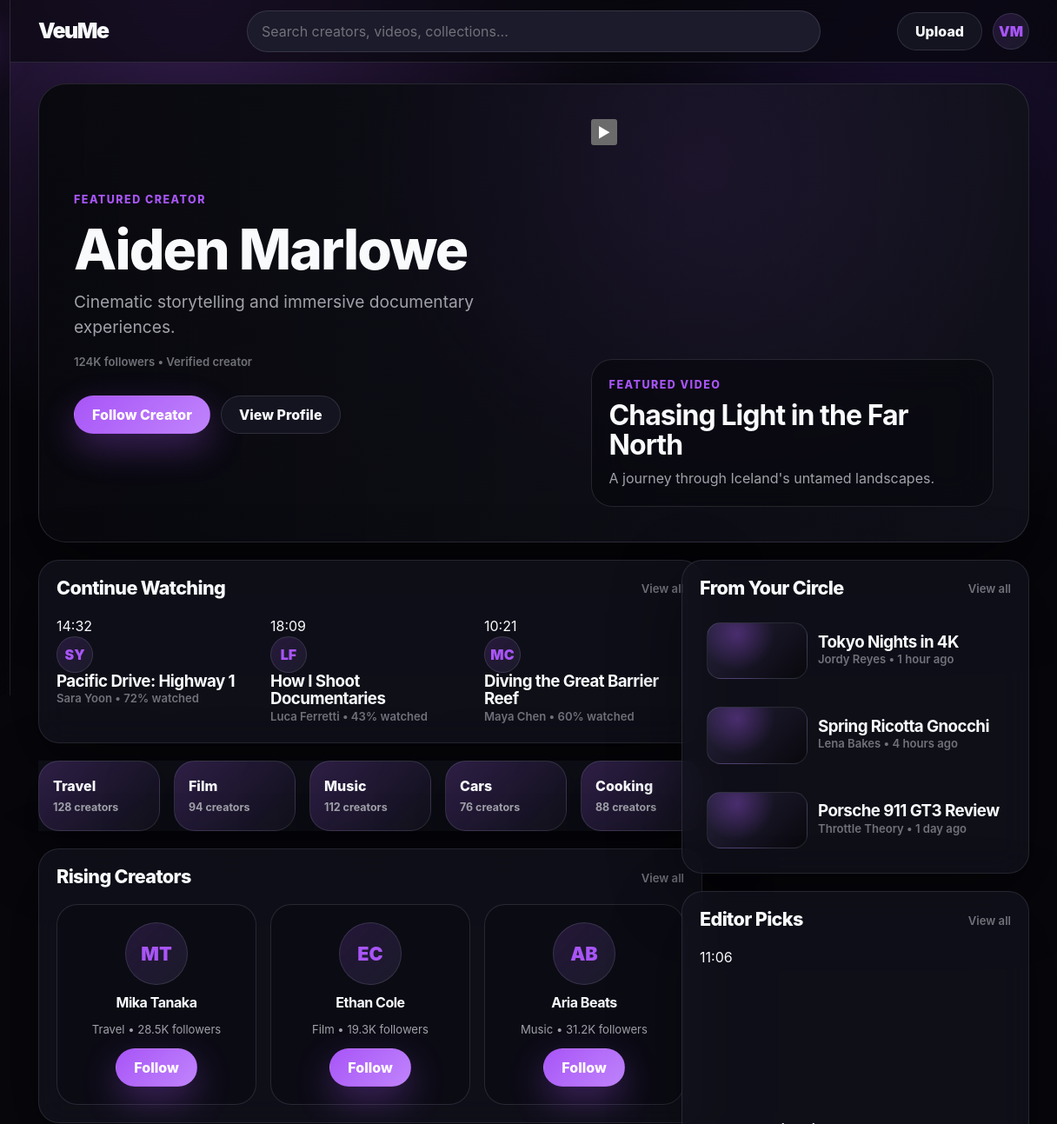
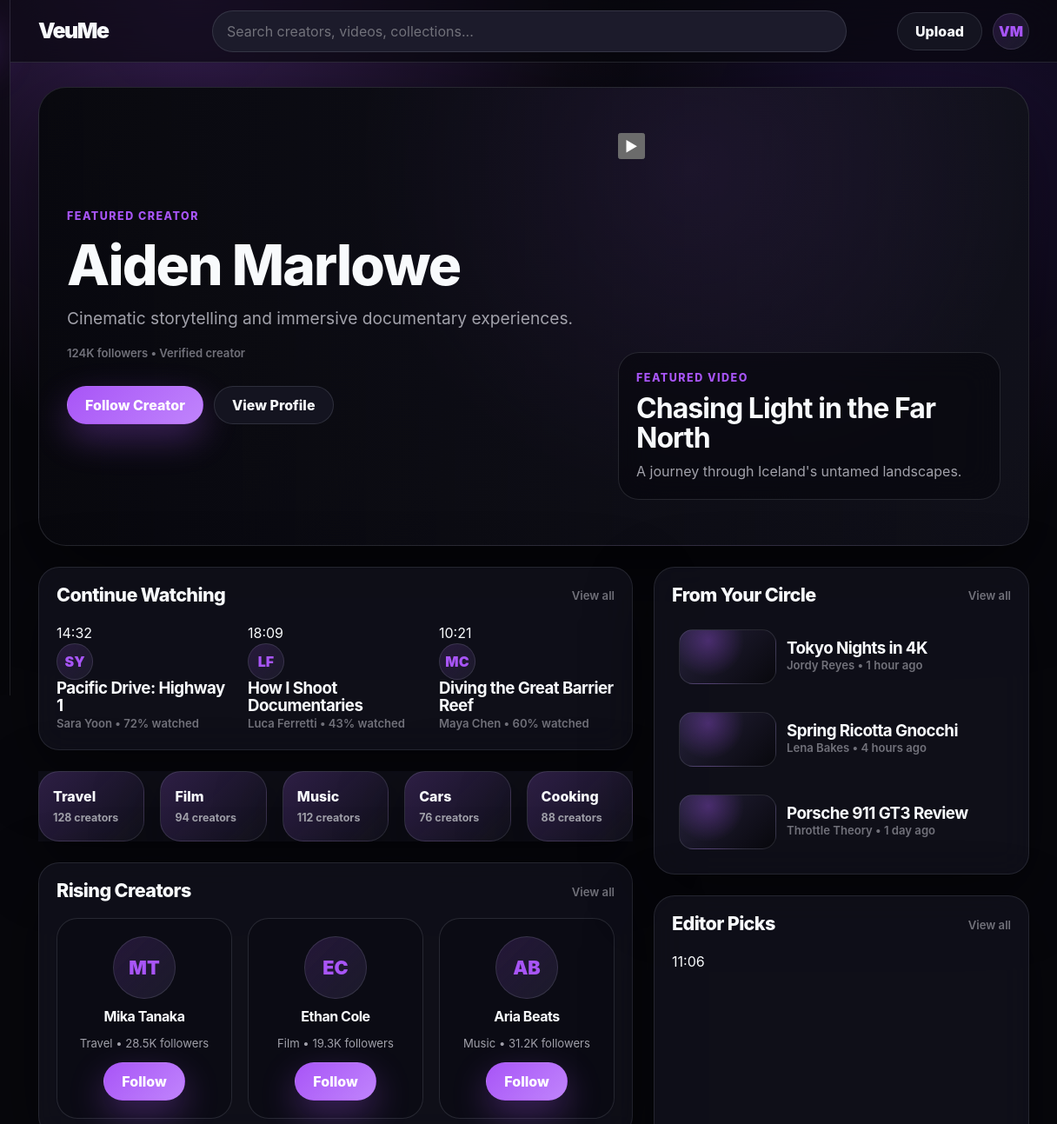
Before and after one commit to Emanuel628/Project-Purple, a website: page public/index.html in a window 1280 px wide. Shown: the top 1293 px of the page at 87% size, 64-1280 px from the left. Drawn offline with Linux system fonts and the light colour scheme.

Commit message:
Optimize desktop mobile layout numbers

```diff
--- a/public/css/pages/home.css
+++ b/public/css/pages/home.css
@@ -13,12 +13,18 @@ body.force-desktop {
 }
 
 body.force-desktop .home-shell {
-  min-width: 1180px;
-  grid-template-columns: 76px minmax(0, 1fr) !important;
+  width: 1440px;
+  max-width: none;
+  grid-template-columns: 76px 1364px !important;
+}
+
+body.force-desktop .app-main {
+  width: 1364px;
 }
 
 body.force-desktop .page-content {
-  min-width: 1104px;
+  width: 1364px;
+  min-width: 1364px;
 }
 
 .side-rail {
@@ -35,19 +41,7 @@ body.force-desktop .page-content {
 }
 
 .rail-brand { display: grid; place-items: center; }
-
-.rail-logo {
-  display: grid;
-  width: 42px;
-  height: 42px;
-  place-items: center;
-  border-radius: 16px;
-  background: linear-gradient(135deg, var(--brand), var(--brand-hover));
-  color: var(--white);
-  font-weight: 950;
-  box-shadow: 0 18px 46px var(--brand-glow);
-}
-
+.rail-logo { display: grid; width: 42px; height: 42px; place-items: center; border-radius: 16px; background: linear-gradient(135deg, var(--brand), var(--brand-hover)); color: var(--white); font-weight: 950; box-shadow: 0 18px 46px var(--brand-glow); }
 .home-shell .rail-nav { align-content: start; gap: var(--space-4); }
 .home-shell .rail-link { font-size: 0; }
 .home-shell .rail-link::first-letter { font-size: 0.78rem; }
@@ -58,42 +52,30 @@ body.force-desktop .page-content {
   top: 0;
   z-index: 40;
   display: grid;
-  grid-template-columns: minmax(120px, 220px) minmax(280px, 1fr) minmax(220px, auto);
+  grid-template-columns: 180px minmax(420px, 1fr) 190px;
   gap: var(--space-5);
   align-items: center;
   min-height: 72px;
-  padding: 0 clamp(var(--space-5), 4vw, var(--space-8));
+  padding: 0 32px;
   border-bottom: 1px solid var(--border-soft);
   background: rgba(7, 7, 12, 0.62);
   backdrop-filter: blur(24px);
 }
 
-.brand-wordmark {
-  color: var(--text-main);
-  font-size: 1.55rem;
-  font-weight: 950;
-  letter-spacing: -0.06em;
-}
+.brand-wordmark { color: var(--text-main); font-size: 1.55rem; font-weight: 950; letter-spacing: -0.06em; }
+.brand-wordmark::first-letter { color: var(--brand); }
+.topbar-right { display: flex; justify-content: end; align-items: center; gap: var(--space-3); }
 
-.brand-wordmark::first-letter { color: var(--brand); }
-
-.topbar-right {
-  display: flex;
-  justify-content: end;
-  align-items: center;
-  gap: var(--space-3);
-}
-
-.page-content { padding: var(--space-6) clamp(var(--space-5), 4vw, var(--space-8)) var(--space-10); }
-.home-page { display: grid; gap: var(--space-5); }
+.page-content { padding: 28px 32px 48px; }
+.home-page { display: grid; gap: 24px; }
 
 .hero-feature {
   display: grid;
-  grid-template-columns: minmax(0, 0.92fr) minmax(320px, 0.78fr);
-  gap: clamp(var(--space-6), 5vw, var(--space-12));
-  min-height: 330px;
+  grid-template-columns: 1fr 440px;
+  gap: 40px;
+  min-height: 420px;
   overflow: hidden;
-  padding: clamp(var(--space-6), 5vw, var(--space-10));
+  padding: 52px 32px;
   border-radius: var(--radius-xl);
   background:
     linear-gradient(90deg, rgba(7, 7, 12, 0.88), rgba(20, 20, 32, 0.66)),
@@ -102,184 +84,61 @@ body.force-desktop .page-content {
   box-shadow: var(--shadow-strong);
 }
 
-.hero-copy {
-  display: grid;
-  align-content: center;
-  gap: var(--space-4);
-}
+.hero-copy { display: grid; align-content: center; gap: var(--space-4); }
+.hero-copy .page-title { max-width: 620px; font-size: clamp(2.4rem, 5vw, 5.8rem); }
+.hero-actions { display: flex; flex-wrap: wrap; gap: var(--space-3); margin-top: var(--space-3); }
+.hero-preview { display: grid; align-content: center; gap: var(--space-4); }
+.hero-preview .player-shell { min-height: 236px; border-radius: var(--radius-lg); }
 
-.hero-copy .page-title {
-  max-width: 620px;
-  font-size: clamp(2.4rem, 5vw, 5.8rem);
-}
-
-.hero-actions {
-  display: flex;
-  flex-wrap: wrap;
-  gap: var(--space-3);
-  margin-top: var(--space-3);
-}
-
-.hero-preview {
-  display: grid;
-  align-items: center;
-  gap: var(--space-4);
-}
-
-.hero-preview .player-shell { min-height: 260px; border-radius: var(--radius-lg); }
-
-.featured-video-caption {
-  display: grid;
-  gap: var(--space-2);
-  padding: var(--space-5);
-  border: 1px solid var(--border-soft);
-  border-radius: var(--radius-lg);
-  background: rgba(7, 7, 12, 0.54);
-  backdrop-filter: blur(18px);
-}
-
-.featured-video-caption h2 {
-  color: var(--text-main);
-  font-size: clamp(1.35rem, 3vw, 2rem);
-}
+.featured-video-caption { display: grid; gap: var(--space-2); padding: var(--space-5); border: 1px solid var(--border-soft); border-radius: var(--radius-lg); background: rgba(7, 7, 12, 0.54); backdrop-filter: blur(18px); }
+.featured-video-caption h2 { color: var(--text-main); font-size: clamp(1.35rem, 3vw, 2rem); }
 
 .home-dashboard-grid {
   display: grid;
-  grid-template-columns: minmax(0, 1.35fr) minmax(320px, 0.75fr);
-  gap: var(--space-5);
+  grid-template-columns: minmax(0, 820px) 432px;
+  gap: 24px;
   align-items: start;
 }
 
 .dashboard-main,
-.dashboard-side {
-  display: grid;
-  gap: var(--space-5);
-}
-
-.home-panel {
-  border-color: rgba(203, 213, 225, 0.12);
-  background: rgba(20, 20, 32, 0.68);
-  backdrop-filter: blur(18px);
-}
-
+.dashboard-side { display: grid; gap: 24px; min-width: 0; }
+.dashboard-side { width: 432px; }
+.home-panel { border-color: rgba(203, 213, 225, 0.12); background: rgba(20, 20, 32, 0.68); backdrop-filter: blur(18px); }
 .home-panel .section-title { font-size: clamp(1.05rem, 2vw, 1.35rem); }
 
-.compact-video-grid {
-  display: grid;
-  grid-template-columns: repeat(3, minmax(0, 1fr));
-  gap: var(--space-4);
-}
-
-.home-page .video-card { transition: transform var(--transition-base), opacity var(--transition-base); }
+.compact-video-grid { display: grid; grid-template-columns: repeat(3, minmax(0, 1fr)); gap: 18px; }
+.home-page .video-card { min-width: 0; transition: transform var(--transition-base), opacity var(--transition-base); }
 .home-page .video-card:hover,
 .mini-creator:hover,
 .collection-pill:hover,
 .stack-video:hover,
 .featured-pick:hover { transform: translateY(-3px); }
 
-.collections-strip {
-  display: grid;
-  grid-template-columns: repeat(5, minmax(140px, 1fr));
-  gap: var(--space-4);
-}
+.collections-strip { display: grid; grid-template-columns: repeat(5, minmax(0, 1fr)); gap: 18px; }
+.collection-pill { display: grid; min-height: 74px; align-content: center; gap: var(--space-1); padding: var(--space-4); border: 1px solid var(--border-soft); border-radius: var(--radius-lg); background: linear-gradient(135deg, rgba(168, 85, 247, 0.18), transparent), rgba(20, 20, 32, 0.76); color: var(--text-main); font-weight: 850; box-shadow: var(--shadow-soft); transition: transform var(--transition-base), border-color var(--transition-base), background var(--transition-base); }
+.collection-pill span { color: var(--text-muted); font-size: 0.78rem; font-weight: 700; }
+.collection-pill:hover { border-color: var(--brand-soft); background: linear-gradient(135deg, rgba(168, 85, 247, 0.26), transparent), rgba(28, 27, 43, 0.9); }
 
-.collection-pill {
-  display: grid;
-  min-height: 74px;
-  align-content: center;
-  gap: var(--space-1);
-  padding: var(--space-4);
-  border: 1px solid var(--border-soft);
-  border-radius: var(--radius-lg);
-  background:
-    linear-gradient(135deg, rgba(168, 85, 247, 0.18), transparent),
-    rgba(20, 20, 32, 0.76);
-  color: var(--text-main);
-  font-weight: 850;
-  box-shadow: var(--shadow-soft);
-  transition: transform var(--transition-base), border-color var(--transition-base), background var(--transition-base);
-}
-
-.collection-pill span {
-  color: var(--text-muted);
-  font-size: 0.78rem;
-  font-weight: 700;
-}
-
-.collection-pill:hover {
-  border-color: var(--brand-soft);
-  background:
-    linear-gradient(135deg, rgba(168, 85, 247, 0.26), transparent),
-    rgba(28, 27, 43, 0.9);
-}
-
-.creator-row-grid {
-  display: grid;
-  grid-template-columns: repeat(3, minmax(0, 1fr));
-  gap: var(--space-4);
-}
-
-.mini-creator {
-  display: grid;
-  justify-items: center;
-  gap: var(--space-3);
-  padding: var(--space-5);
-  border: 1px solid var(--border-soft);
-  border-radius: var(--radius-lg);
-  background: rgba(7, 7, 12, 0.28);
-  text-align: center;
-  transition: transform var(--transition-base), border-color var(--transition-base), background var(--transition-base);
-}
-
+.creator-row-grid { display: grid; grid-template-columns: repeat(3, minmax(0, 1fr)); gap: 18px; }
+.mini-creator { display: grid; justify-items: center; gap: var(--space-3); min-width: 0; padding: var(--space-5); border: 1px solid var(--border-soft); border-radius: var(--radius-lg); background: rgba(7, 7, 12, 0.28); text-align: center; transition: transform var(--transition-base), border-color var(--transition-base), background var(--transition-base); }
 .mini-creator h3 { color: var(--text-main); font-size: 1rem; }
 .mini-creator p { font-size: 0.82rem; }
 .mini-creator:hover { border-color: var(--brand-soft); background: rgba(168, 85, 247, 0.12); }
 
 .stack-list { display: grid; gap: var(--space-4); }
-
-.stack-video {
-  display: grid;
-  grid-template-columns: 116px minmax(0, 1fr);
-  gap: var(--space-3);
-  align-items: center;
-  padding: var(--space-2);
-  border-radius: var(--radius-md);
-  transition: transform var(--transition-base), background var(--transition-base);
-}
-
+.stack-video { display: grid; grid-template-columns: 112px minmax(0, 1fr); gap: var(--space-3); align-items: center; padding: var(--space-2); border-radius: var(--radius-md); transition: transform var(--transition-base), background var(--transition-base); }
 .stack-video:hover { background: rgba(168, 85, 247, 0.08); }
-
-.stack-thumb {
-  aspect-ratio: 16 / 9;
-  border: 1px solid var(--border-soft);
-  border-radius: var(--radius-md);
-  background:
-    radial-gradient(circle at 30% 20%, var(--brand-glow), transparent 45%),
-    linear-gradient(135deg, #25213a, #08080d);
-}
-
+.stack-thumb { aspect-ratio: 16 / 9; border: 1px solid var(--border-soft); border-radius: var(--radius-md); background: radial-gradient(circle at 30% 20%, var(--brand-glow), transparent 45%), linear-gradient(135deg, #25213a, #08080d); }
 .featured-pick { display: grid; gap: var(--space-3); transition: transform var(--transition-base); }
 .featured-pick .video-thumb { min-height: 190px; }
 
-.view-mode-footer {
-  display: flex;
-  justify-content: center;
-  padding-top: var(--space-4);
-}
-
-.view-mode-toggle {
-  border: 0;
-  background: transparent;
-  color: var(--text-faint);
-  font-size: 0.82rem;
-  font-weight: 700;
-  transition: color var(--transition-fast);
-}
-
+.view-mode-footer { display: flex; justify-content: center; padding-top: var(--space-4); }
+.view-mode-toggle { border: 0; background: transparent; color: var(--text-faint); font-size: 0.82rem; font-weight: 700; transition: color var(--transition-fast); }
 .view-mode-toggle:hover { color: var(--brand); }
 
 @media (max-width: 1180px) {
   .home-dashboard-grid { grid-template-columns: 1fr; }
+  .dashboard-side { width: auto; }
   .collections-strip { grid-template-columns: repeat(3, minmax(0, 1fr)); }
 }
 
@@ -294,12 +153,13 @@ body.force-desktop .page-content {
   .collections-strip { grid-template-columns: 1fr; }
   .stack-video { grid-template-columns: 92px minmax(0, 1fr); }
 
-  body.force-desktop .home-shell { grid-template-columns: 76px minmax(0, 1fr) !important; }
+  body.force-desktop .home-shell { width: 1440px !important; grid-template-columns: 76px 1364px !important; }
   body.force-desktop .side-rail { display: grid !important; }
-  body.force-desktop .topbar { grid-template-columns: minmax(120px, 220px) minmax(280px, 1fr) minmax(220px, auto) !important; }
-  body.force-desktop .hero-feature { grid-template-columns: minmax(0, 0.92fr) minmax(320px, 0.78fr) !important; }
-  body.force-desktop .home-dashboard-grid { grid-template-columns: minmax(0, 1.35fr) minmax(320px, 0.75fr) !important; }
+  body.force-desktop .topbar { grid-template-columns: 180px minmax(420px, 1fr) 190px !important; padding: 0 32px !important; }
+  body.force-desktop .hero-feature { grid-template-columns: 1fr 440px !important; }
+  body.force-desktop .home-dashboard-grid { grid-template-columns: 820px 432px !important; }
+  body.force-desktop .dashboard-side { width: 432px !important; }
   body.force-desktop .compact-video-grid,
   body.force-desktop .creator-row-grid { grid-template-columns: repeat(3, minmax(0, 1fr)) !important; }
-  body.force-desktop .collections-strip { grid-template-columns: repeat(5, minmax(140px, 1fr)) !important; }
+  body.force-desktop .collections-strip { grid-template-columns: repeat(5, minmax(0, 1fr)) !important; }
 }
```
